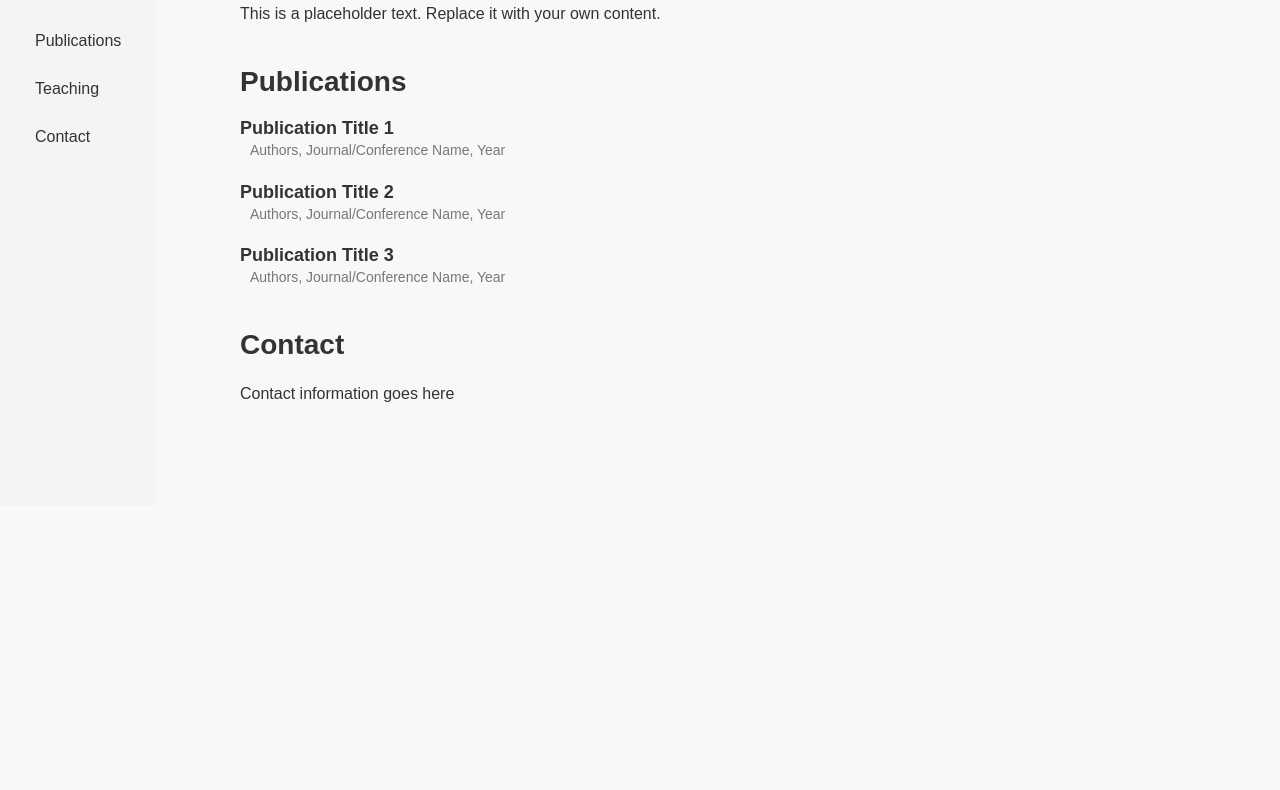
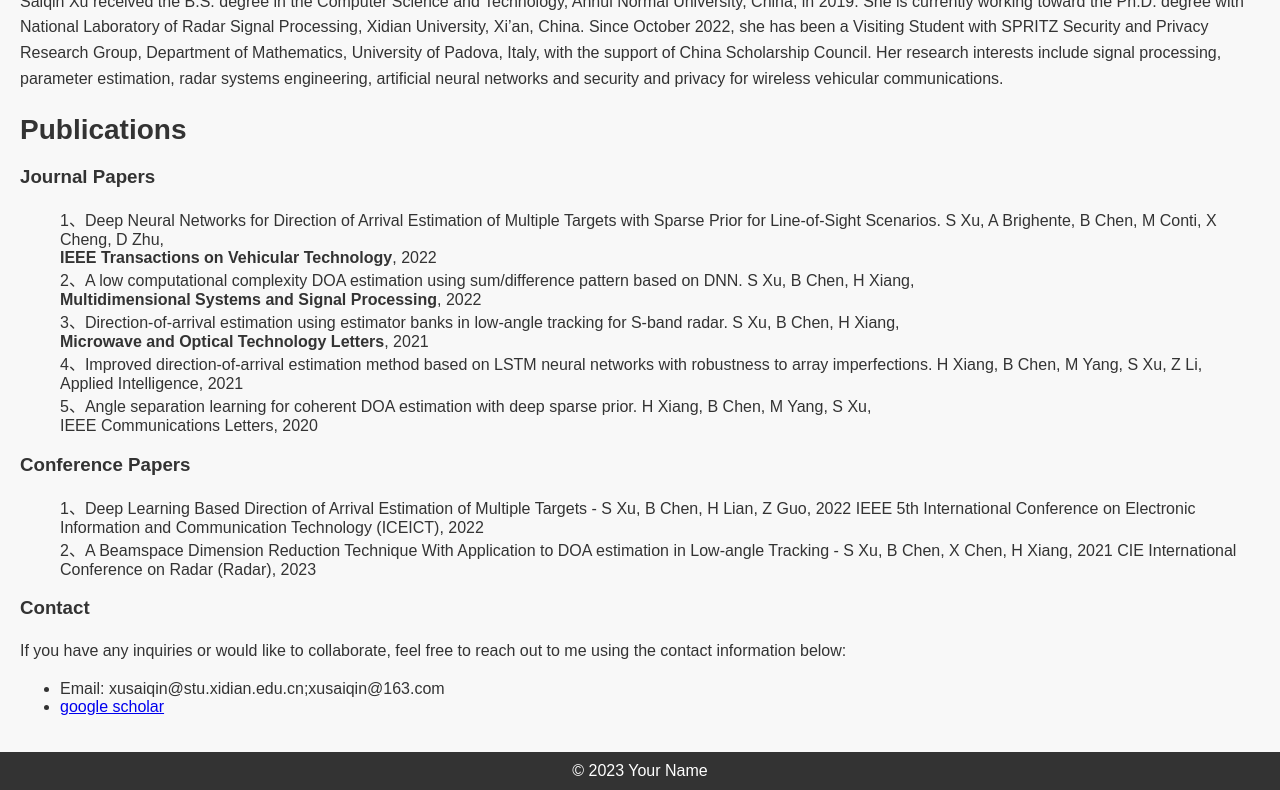
Before and after one commit to Saiqin/Saiqin.github.io, a plain HTML site: page index.html in a window 1280 px wide. Shown: the part 294-1084 px from the top of the page. Before the commit the page ends 800 px from the top, so only its background shows below. Drawn offline with Linux system fonts and the light colour scheme.

Commit message:
更新说明

```diff
--- a/index.html
+++ b/index.html
@@ -2,61 +2,160 @@
 <html>
 <head>
   <meta charset="UTF-8">
-  <title>Your Academic Website</title>
-  <link rel="stylesheet" type="text/css" href="style.css">
+  <title>Saiqin</title>
+  <style>
+    /* CSS styles go here */
+    * {
+      box-sizing: border-box;
+    }
+
+    body {
+      font-family: Arial, sans-serif;
+      margin: 0;
+      padding: 0;
+      background-color: #f8f8f8;
+      color: #333;
+    }
+
+    header {
+      background-color: #333;
+      color: #fff;
+      padding: 20px;
+      text-align: center;
+    }
+
+    h1 {
+      margin: 0;
+      font-size: 36px;
+      letter-spacing: 2px;
+    }
+
+    nav {
+      background-color: #f4f4f4;
+      padding: 10px;
+      text-align: center;
+    }
+
+    nav ul {
+      list-style-type: none;
+      margin: 0;
+      padding: 0;
+    }
+
+    nav ul li {
+      display: inline-block;
+      margin-right: 10px;
+    }
+
+    nav ul li a {
+      color: #333;
+      text-decoration: none;
+      padding: 5px 10px;
+      transition: background-color 0.3s ease;
+    }
+
+    nav ul li a:hover {
+      background-color: #e5e5e5;
+    }
+
+    main {
+      padding: 20px;
+      text-align: left;
+    }
+    ul.num {
+      list-style: none;
+      list-style-type: none;
+      counter-reset:sectioncounter;
+    }
+    ul.num li:before {
+       content:counter(sectioncounter) "、";
+       counter-increment:sectioncounter;
+       position: relative;
+    }
+    h2 {
+      font-size: 28px;
+      margin-bottom: 20px;
+    }
+
+    p {
+      line-height: 1.6;
+    }
+
+    footer {
+      background-color: #333;
+      color: #fff;
+      padding: 10px;
+      text-align: center;
+    }
+  </style>
 </head>
 <body>
   <header>
-    <h1>Your Name</h1>
-    <p>Academic Website</p>
+    <h1>Saiqin Xu(徐赛琴)</h1>
+    <p>Xidian University</p>
   </header>
 
-  <div class="sidebar">
+  <nav>
     <ul>
-      <li><a href="#">Home</a></li>
-      <li><a href="#">Research</a></li>
-      <li><a href="#">Publications</a></li>
-      <li><a href="#">Teaching</a></li>
-      <li><a href="#">Contact</a></li>
+      <li><a href="#me">Home</a></li>
+      <li><a href="#papers">Publications</a></li>
+      <li><a href="#contact">Contact</a></li>
     </ul>
-  </div>
+  </nav>
 
-  <div class="content">
-    <h2>Welcome to My Academic Website</h2>
+  <main>
+    <h2 id="me">About me</h2>
     <p>
-      This is a placeholder text. Replace it with your own content.
+      Saiqin Xu received the B.S. degree in the Computer Science and Technology, Anhui Normal University, China, in 2019.
+      She is currently working toward the Ph.D. degree with National Laboratory of Radar Signal Processing, Xidian University, Xi’an, China.
+      Since October 2022, she has been a Visiting Student with SPRITZ Security and Privacy Research Group, Department of Mathematics, University of Padova, Italy, with the support of China Scholarship Council.
+      Her research interests include signal processing, parameter estimation, radar systems engineering, artificial neural networks and security and privacy for wireless vehicular communications.
     </p>
 
-    <section class="publications">
+
+    <section id="papers">
       <h2>Publications</h2>
-
-      <div class="publication-item">
-        <div>
-          <h3 class="publication-title">Publication Title 1</h3>
-          <p class="publication-details">Authors, Journal/Conference Name, Year</p>
-        </div>
-      </div>
-
-      <div class="publication-item">
-        <div>
-          <h3 class="publication-title">Publication Title 2</h3>
-          <p class="publication-details">Authors, Journal/Conference Name, Year</p>
-        </div>
-      </div>
-
-      <div class="publication-item">
-        <div>
-          <h3 class="publication-title">Publication Title 3</h3>
-          <p class="publication-details">Authors, Journal/Conference Name, Year</p>
-        </div>
-      </div>
-
+      <h3>Journal Papers</h3>
+      <ul class="num" reversed>
+        <li>Deep Neural Networks for Direction of Arrival Estimation of Multiple Targets with Sparse Prior for Line-of-Sight Scenarios. S Xu, A Brighente, B Chen, M Conti, X Cheng, D Zhu,
+          <br><b>IEEE Transactions on Vehicular Technology</b>, 2022</li>
+        <li>A low computational complexity DOA estimation using sum/difference pattern based on DNN. S Xu, B Chen, H Xiang,
+          <br><b>Multidimensional Systems and Signal Processing</b>, 2022</li>
+        <li>Direction‐of‐arrival estimation using estimator banks in low‐angle tracking for S‐band radar. S Xu, B Chen, H Xiang,
+          <br><b>Microwave and Optical Technology Letters</b>, 2021</li>
+        <li>Improved direction-of-arrival estimation method based on LSTM neural networks with robustness to array imperfections. H Xiang, B Chen, M Yang, S Xu, Z Li,
+          <br>Applied Intelligence, 2021</li>
+        <li>Angle separation learning for coherent DOA estimation with deep sparse prior. H Xiang, B Chen, M Yang, S Xu,
+          <br>IEEE Communications Letters, 2020</li>
+      </ul>
+      <h3>Conference Papers</h3>
+      <ul class="num">
+        <li>Deep Learning Based Direction of Arrival Estimation of Multiple Targets - S Xu, B Chen, H Lian, Z Guo,
+          2022 IEEE 5th International Conference on Electronic Information and Communication Technology (ICEICT), 2022</li>
+        <li>A Beamspace Dimension Reduction Technique With Application to DOA estimation in Low-angle Tracking - S Xu, B Chen, X Chen, H Xiang,
+          2021 CIE International Conference on Radar (Radar), 2023</li>
+      </ul>
     </section>
 
-    <section class="contact">
-      <h2>Contact</h2>
-      <p class="contact-info">Contact information goes here</p>
+
+
+
+
+    <section id="contact">
+      <h3>Contact</h3>
+      <p>
+        If you have any inquiries or would like to collaborate, feel free to reach out to me using the contact information below:
+      </p>
+
+      <ul>
+        <li>Email: xusaiqin@stu.xidian.edu.cn;xusaiqin@163.com</li>
+        <li><a href="https://scholar.google.com/citations?user=Oz1xHTIAAAAJ&hl=zh-CN&oi=ao">google scholar</a></li>
+      </ul>
     </section>
-  </div>
+  </main>
+
+  <footer>
+    &copy; 2023 Your Name
+  </footer>
 </body>
 </html>
--- a/style.css
+++ b/style.css
@@ -1,107 +1,46 @@
-<style>
-    /* CSS styles go here */
-    * {
-      box-sizing: border-box;
-    }
+<main>
+    <h2>Welcome to My Academic Website</h2>
+    <p>
+      Welcome to my academic website. I am a researcher and educator passionate about [your field of expertise]. On this website, you will find information about my research, publications, teaching, and ways to get in touch with me.
+    </p>
 
-    body {
-      font-family: Arial, sans-serif;
-      margin: 0;
-      padding: 0;
-      background-color: #f8f8f8;
-      color: #333;
-    }
+    <section>
+      <h3>Research</h3>
+      <p>
+        In my research, I focus on [brief description of your research interests]. I investigate [topics/research questions] using [methods/approaches]. My goal is to contribute to the field and advance knowledge in [your field].
+      </p>
+    </section>
 
-    header {
-      background-color: #333;
-      color: #fff;
-      padding: 40px;
-      text-align: center;
-    }
+    <section>
+      <h3>Publications</h3>
+      <p>
+        Here are some of my notable publications:
+      </p>
 
-    h1 {
-      margin: 0;
-      font-size: 36px;
-      letter-spacing: 2px;
-    }
+      <ul>
+        <li>Publication Title 1 - Authors, Journal/Conference Name, Year</li>
+        <li>Publication Title 2 - Authors, Journal/Conference Name, Year</li>
+        <li>Publication Title 3 - Authors, Journal/Conference Name, Year</li>
+      </ul>
+    </section>
 
-    .sidebar {
-      background-color: #f4f4f4;
-      padding: 20px;
-      position: fixed;
-      top: 200px;
-      left: 0;
-      bottom: 0;
-    }
+    <section>
+      <h3>Teaching</h3>
+      <p>
+        As an educator, I am committed to fostering a love for [subject] among my students. I teach courses such as [course names] where I aim to provide a comprehensive understanding of the subject matter and promote critical thinking.
+      </p>
+    </section>
 
-    .sidebar ul {
-      list-style-type: none;
-      margin: 0;
-      padding: 0;
-      display: flex;
-      flex-direction: column;
-    }
+    <section>
+      <h3>Contact</h3>
+      <p>
+        If you have any inquiries or would like to collaborate, feel free to reach out to me using the contact information below:
+      </p>
 
-    .sidebar ul li {
-      margin-bottom: 10px;
-    }
-
-    .sidebar ul li a {
-      display: block;
-      color: #333;
-      text-decoration: none;
-      padding: 10px 15px;
-      border-radius: 3px;
-      transition: background-color 0.3s ease;
-    }
-
-    .sidebar ul li a:hover {
-      background-color: #333;
-      color: #fff;
-    }
-
-    .content {
-      margin-left: 200px; /* Adjust the value as needed */
-      padding: 40px;
-    }
-
-    h2 {
-      font-size: 28px;
-      margin-bottom: 20px;
-    }
-
-    p {
-      line-height: 1.6;
-    }
-
-    .publications {
-      margin-top: 40px;
-    }
-
-    .publication-item {
-      display: flex;
-      align-items: flex-start;
-      margin-bottom: 20px;
-    }
-
-    .publication-title {
-      font-size: 18px;
-      font-weight: bold;
-      margin: 0;
-    }
-
-    .publication-details {
-      font-size: 14px;
-      color: #777;
-      margin: 0;
-      margin-left: 10px;
-    }
-
-    .contact {
-      margin-top: 40px;
-    }
-
-    .contact-info {
-      font-size: 16px;
-    }
-  </style>
+      <ul>
+        <li>Email: [email address]</li>
+        <li>Phone: [phone number]</li>
+        <li>Office: [office location]</li>
+      </ul>
+    </section>
+  </main>
```
Also changed, not shown: all_affil.jpg (added), logo_white.png (added).
